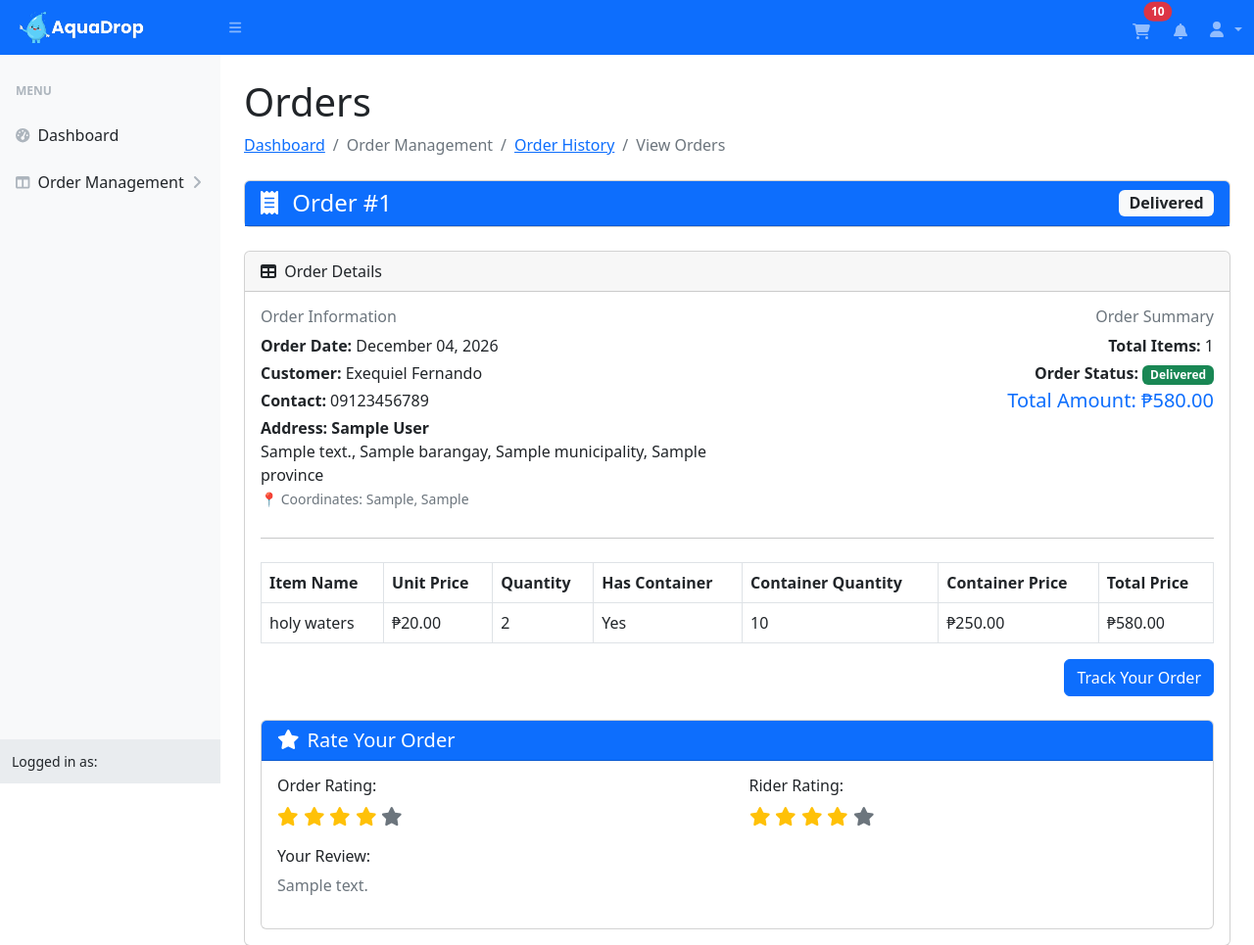
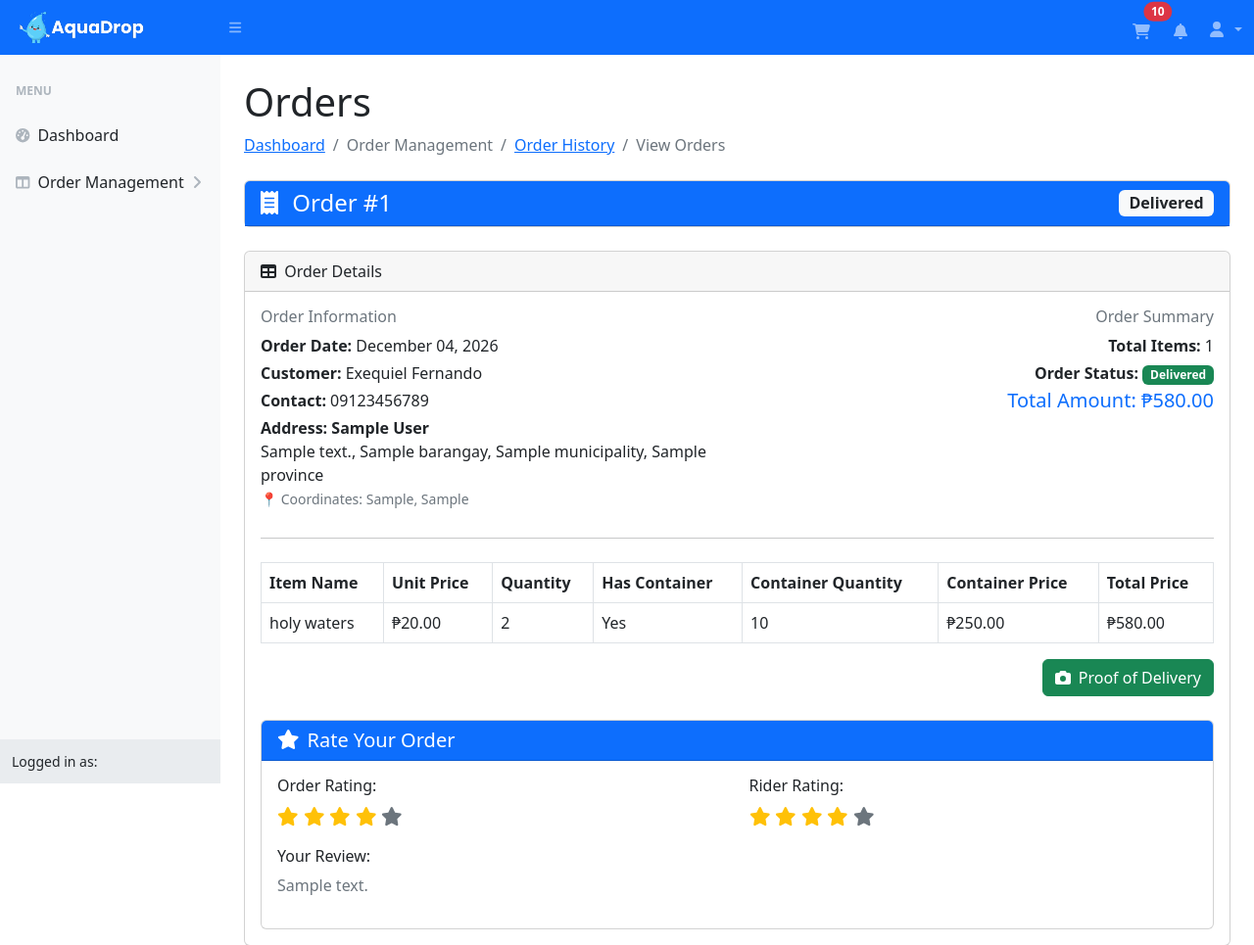
Before and after one commit to nath0515/aqua, a PHP site: page /aquadrop/costumer_orderdetails.php?id=1 in a window 1280 px wide. Shown: the top 965 px of the page at 98% size. Run offline with PHP 8.4, Linux system fonts and the light colour scheme; a user stored in the database is signed in; data comes from the database, SQL or seed files in the repository; tables that the repository leaves empty or names only in its code hold one stand-in row (values such as "Sample post"); data that the repository does not hold is empty; some libraries are stand-ins or nearby versions.

Commit message:
Add proof of delivery feature: update costumer_orderdetails.php to show 'Proof of Delivery' button instead of 'Track Your Order' when order is delivered - displays proof image in modal popup

```diff
--- a/costumer_orderdetails.php
+++ b/costumer_orderdetails.php
@@ -36,7 +36,7 @@
 
         $sql = "SELECT a.quantity, a.with_container,a.container_quantity,
         b.product_name, b.water_price, b.container_price,
-        c.date, c.amount, c.rider, c.location_id,
+        c.date, c.amount, c.rider, c.location_id, c.proof_file,
         d.firstname, d.lastname, d.contact_number,
         e.status_name,
         ul.label, ul.address, ul.latitude, ul.longitude,
@@ -370,7 +370,21 @@
                                     </tbody>
                                 </table>
                                 <div class="text-end mt-3">
-                                    <a href="user_tracker.php?id=<?php echo $_GET['id']?>" class="btn btn-primary">Track Your Order</a>
+                                    <?php if ($order_status === 'Delivered' || $order_status === 'Completed'): ?>
+                                        <?php if (!empty($order_data[0]['proof_file'])): ?>
+                                            <button type="button" class="btn btn-success" data-bs-toggle="modal" data-bs-target="#proofOfDeliveryModal">
+                                                <i class="fas fa-camera me-2"></i>Proof of Delivery
+                                            </button>
+                                        <?php else: ?>
+                                            <span class="btn btn-secondary disabled">
+                                                <i class="fas fa-info-circle me-2"></i>Proof of Delivery Not Available
+                                            </span>
+                                        <?php endif; ?>
+                                    <?php else: ?>
+                                        <a href="user_tracker.php?id=<?php echo $_GET['id']?>" class="btn btn-primary">
+                                            <i class="fas fa-map-marker-alt me-2"></i>Track Your Order
+                                        </a>
+                                    <?php endif; ?>
                                 </div>
 
                                 <!-- Rating Section -->
@@ -647,5 +661,53 @@
                 });
             });
         </script>
+
+        <!-- Proof of Delivery Modal -->
+        <div class="modal fade" id="proofOfDeliveryModal" tabindex="-1" aria-labelledby="proofOfDeliveryModalLabel" aria-hidden="true">
+            <div class="modal-dialog modal-lg">
+                <div class="modal-content">
+                    <div class="modal-header bg-success text-white">
+                        <h5 class="modal-title" id="proofOfDeliveryModalLabel">
+                            <i class="fas fa-camera me-2"></i>
+                            Proof of Delivery
+                        </h5>
+                        <button type="button" class="btn-close btn-close-white" data-bs-dismiss="modal" aria-label="Close"></button>
+                    </div>
+                    <div class="modal-body text-center">
+                        <div class="alert alert-info">
+                            <i class="fas fa-info-circle me-2"></i>
+                            <strong>Order #<?php echo $_GET['id']; ?></strong> - Proof of delivery submitted by your rider.
+                        </div>
+
+                        <?php if (!empty($order_data[0]['proof_file']) && file_exists($order_data[0]['proof_file'])): ?>
+                            <div class="proof-image-container">
+                                <img src="<?php echo htmlspecialchars($order_data[0]['proof_file']); ?>"
+                                     alt="Proof of Delivery"
+                                     class="img-fluid rounded shadow"
+                                     style="max-width: 100%; max-height: 500px;">
+                            </div>
+                            <div class="mt-3">
+                                <small class="text-muted">
+                                    <i class="fas fa-clock me-1"></i>
+                                    Delivered on <?php echo date('F d, Y \a\t g:i A', strtotime($order_data[0]['date'])); ?>
+                                </small>
+                            </div>
+                        <?php else: ?>
+                            <div class="text-center py-5">
+                                <i class="fas fa-exclamation-triangle text-warning" style="font-size: 4rem;"></i>
+                                <h5 class="mt-3 text-muted">Proof of Delivery Not Available</h5>
+                                <p class="text-muted">The proof of delivery image could not be found.</p>
+                            </div>
+                        <?php endif; ?>
+                    </div>
+                    <div class="modal-footer">
+                        <button type="button" class="btn btn-secondary" data-bs-dismiss="modal">
+                            <i class="fas fa-times me-2"></i>
+                            Close
+                        </button>
+                    </div>
+                </div>
+            </div>
+        </div>
     </body>
 </html>
```
